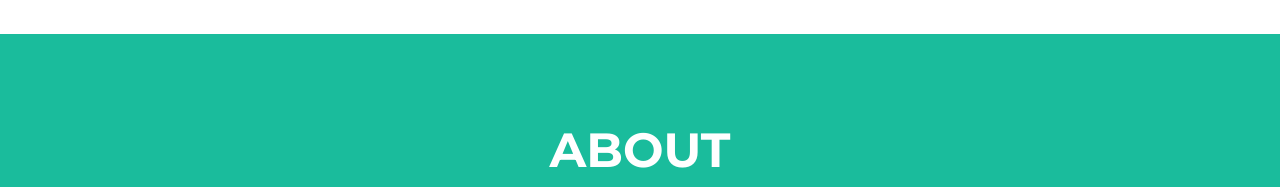
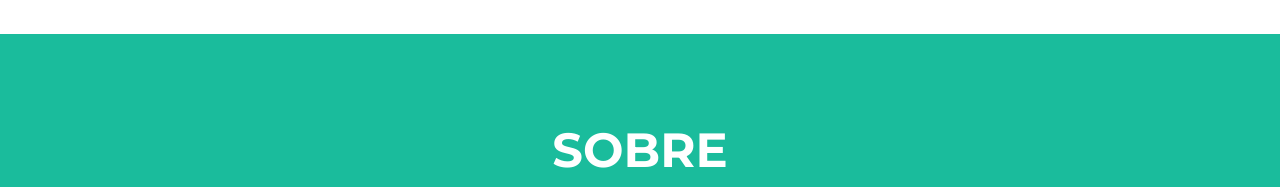
Before and after one commit to AndrielLucateli/DioLucateliSite, a plain HTML site: page index.html in a window 1280 px wide. Shown: the part 1600-1787 px from the top of the page. Drawn offline with nearby package versions, Linux system fonts and the light colour scheme.

Commit message:
Update index.html

```diff
--- a/index.html
+++ b/index.html
@@ -125,7 +125,7 @@
         <section class="page-section bg-primary text-white mb-0" id="about">
             <div class="container">
                 <!-- About Section Heading-->
-                <h2 class="page-section-heading text-center text-uppercase text-white">About</h2>
+                <h2 class="page-section-heading text-center text-uppercase text-white">Sobre</h2>
                 <!-- Icon Divider-->
                 <div class="divider-custom divider-light">
                     <div class="divider-custom-line"></div>
```
